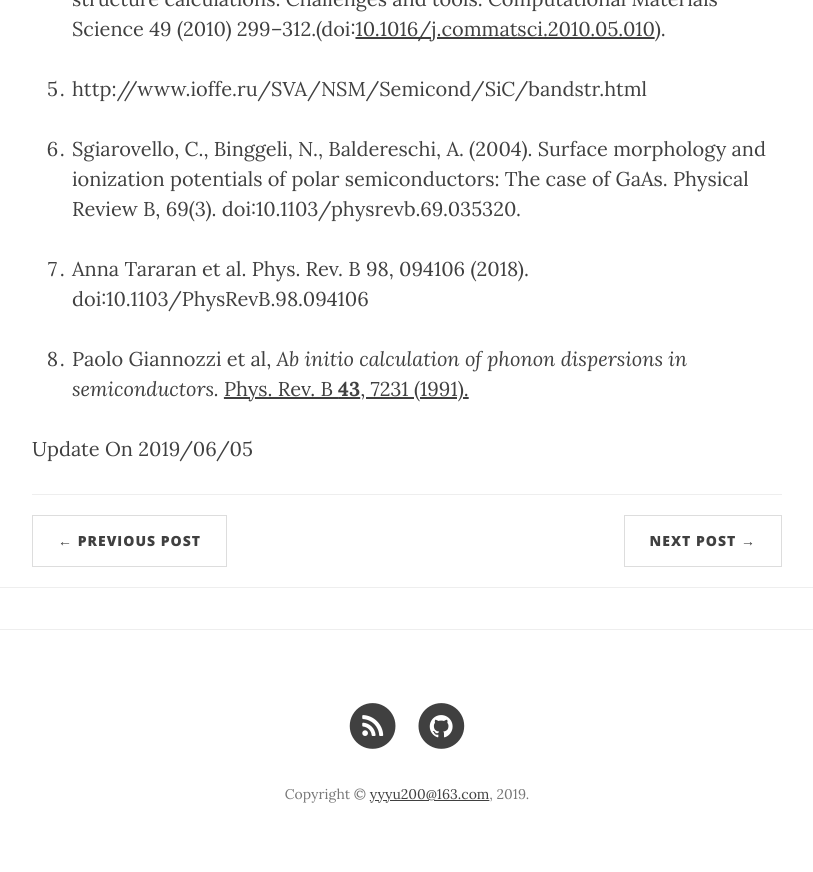
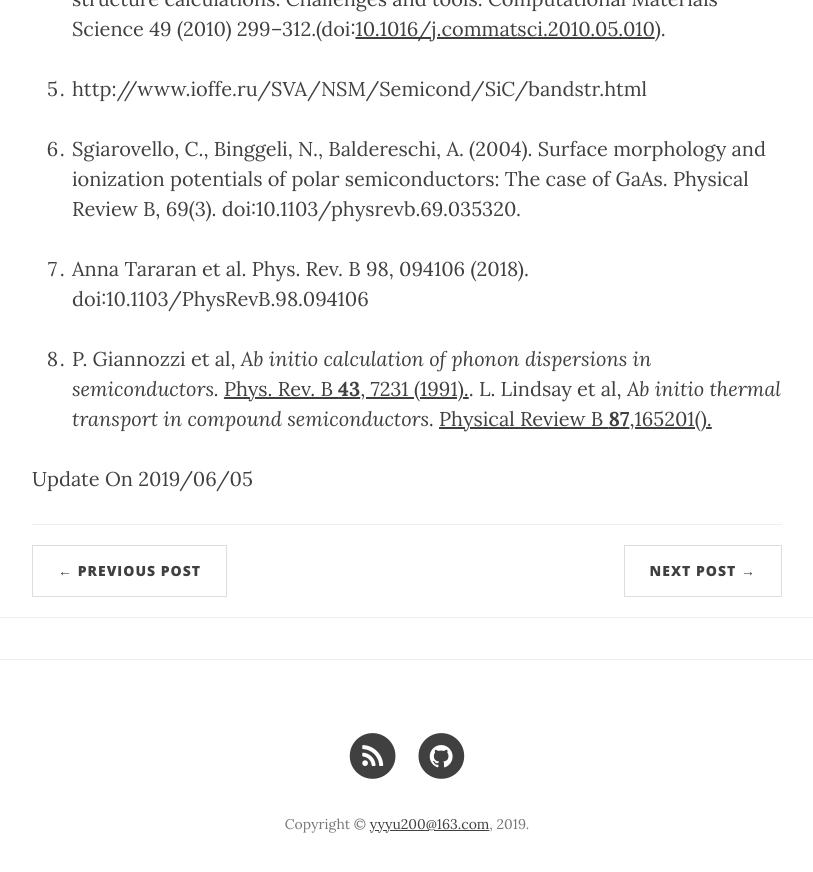
Before and after one commit to yyyu200/DFTbook, a Jekyll site: the page built from _posts/2019-04-01-HandsOn.md, in a window 1280 px wide and 900 px high, scrolled down 25938 px. Shown: the top 872 px of the window, without its empty margins (233-1046 px from the left). Built offline with Jekyll 4.4.1, drawn with Linux system fonts in a browser that asks for light colours; nearby versions of some CDN libraries; formulas are drawn with MathJax 3; comment, search, counter and statistics services are not loaded.

Commit message:
modify at20190605-06:30:43-aliyun

```diff
--- a/_posts/2019-04-01-HandsOn.md
+++ b/_posts/2019-04-01-HandsOn.md
@@ -929,6 +929,6 @@ ph.x计算结束后，运行q2r.x，将动力学矩阵由q空间变换到实空
 
 7. Anna Tararan et al. Phys. Rev. B 98, 094106 (2018). doi:10.1103/PhysRevB.98.094106
 
-8. Paolo Giannozzi et al, *Ab initio calculation of phonon dispersions in semiconductors.* [Phys. Rev. B **43**, 7231 (1991).](http://dx.doi.org/10.1103/PhysRevB.43.7231)
+8. P. Giannozzi et al, *Ab initio calculation of phonon dispersions in semiconductors.* [Phys. Rev. B **43**, 7231 (1991).](http://dx.doi.org/10.1103/PhysRevB.43.7231). L. Lindsay et al, *Ab initio thermal transport in compound semiconductors.* [Physical Review B **87**,165201().](http://dx.doi.org/10.1103/PhysRevB.87.165201)
 
 Update On 2019/06/05
```
